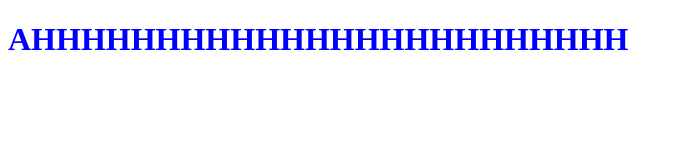
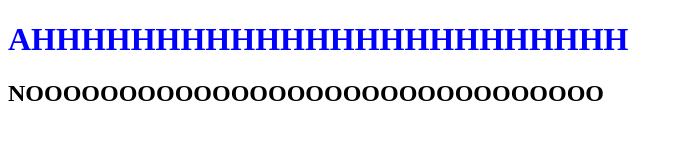
Before and after one commit to anla0009/gittest, a plain HTML site: page index.html in a window 1280 px wide. Shown: the whole page, without its empty margins (0-683 px from the left). Drawn offline with Linux system fonts and the light colour scheme.

Commit message:
tilføjet h2

```diff
--- a/index.html
+++ b/index.html
@@ -10,7 +10,7 @@
 
 <body>
     <h1 class="h1">AHHHHHHHHHHHHHHHHHHHHHHHH</h1>
-
+    <h2>NOOOOOOOOOOOOOOOOOOOOOOOOOOOOOOO</h2>
 </body>
 
 </html>
```
